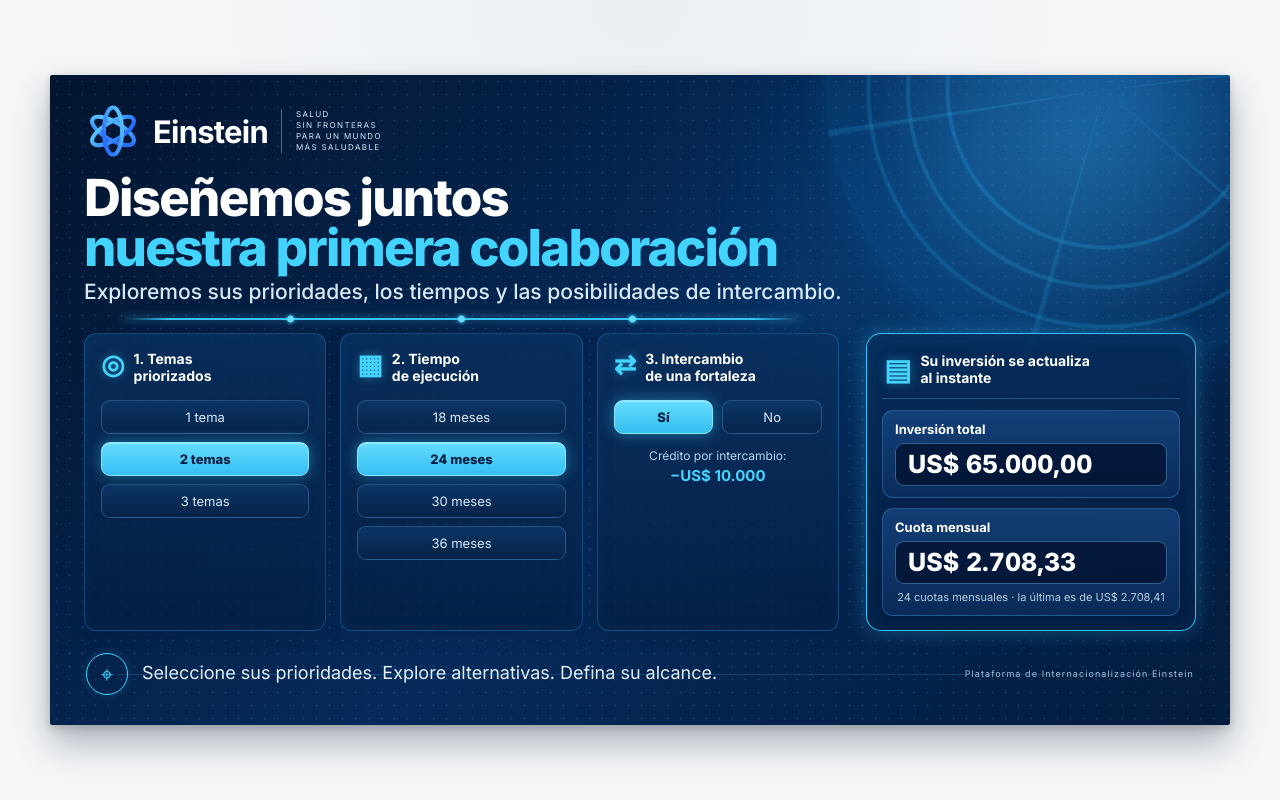
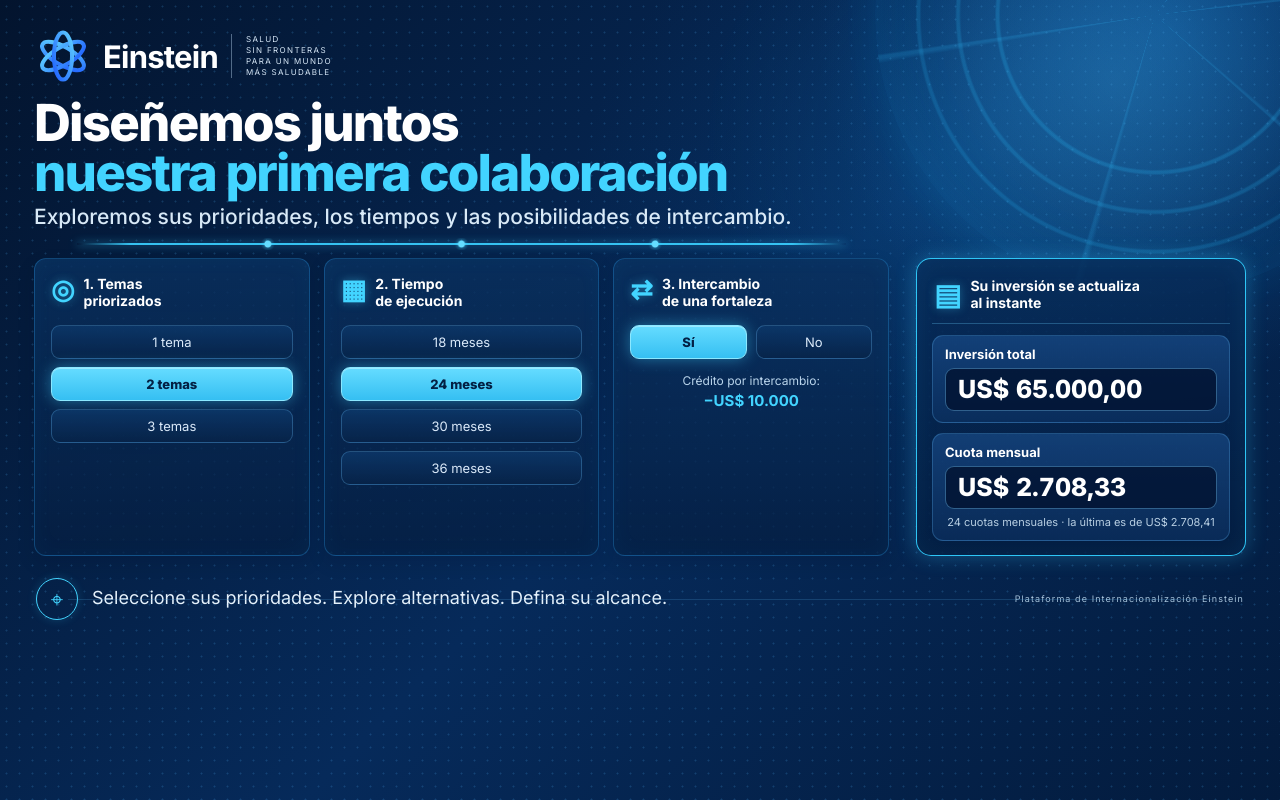
Before and after one commit to enriquez13/einstein-simulador, a React (Vite) app: page / in a window 1280 px wide. Built offline with nearby package versions, Linux system fonts and the light colour scheme.

Commit message:
quitar fondo gris

```diff
--- a/src/styles.css
+++ b/src/styles.css
@@ -42,12 +42,11 @@
 
 .page {
   min-height: 100vh;
+  width: 100%;
   display: grid;
   place-items: center;
-  padding: 18px;
-  background:
-    radial-gradient(circle at 50% 0%, rgba(30, 87, 135, 0.04), transparent 42%),
-    #f4f6f8;
+  padding: 0;
+  background: #03142f;
 }
 
 /* =========================================================
@@ -56,11 +55,11 @@
 
 .slide {
   position: relative;
-  width: min(1180px, 100%);
-  min-height: 650px;
+  width: 100%;
+  min-height: 100vh;
   padding: 27px 34px 20px;
   overflow: hidden;
-  border-radius: 2px;
+  border-radius: 0;
 
   background:
     radial-gradient(circle at 91% 4%, rgba(22, 132, 218, 0.38), transparent 25%),
```
